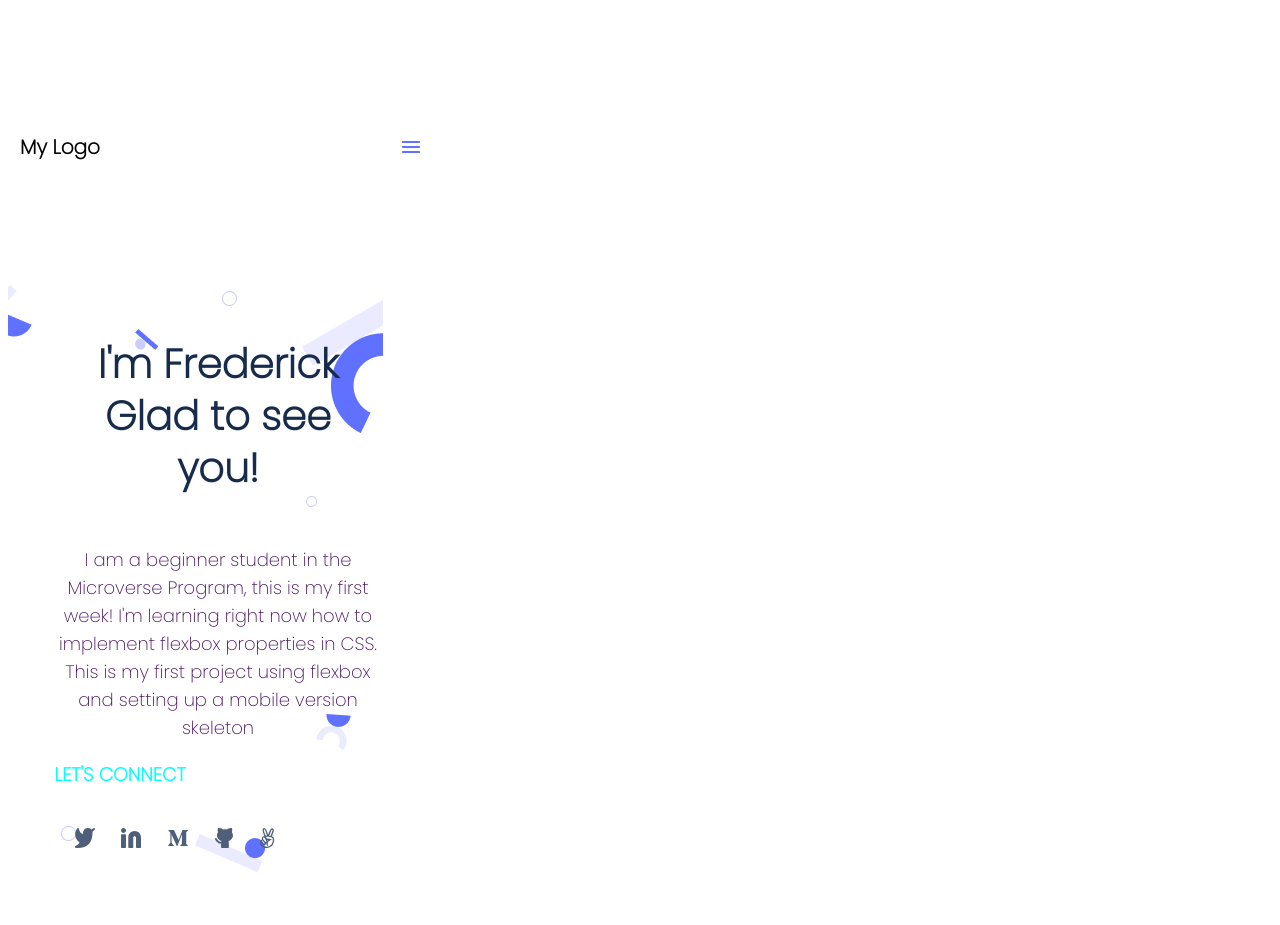
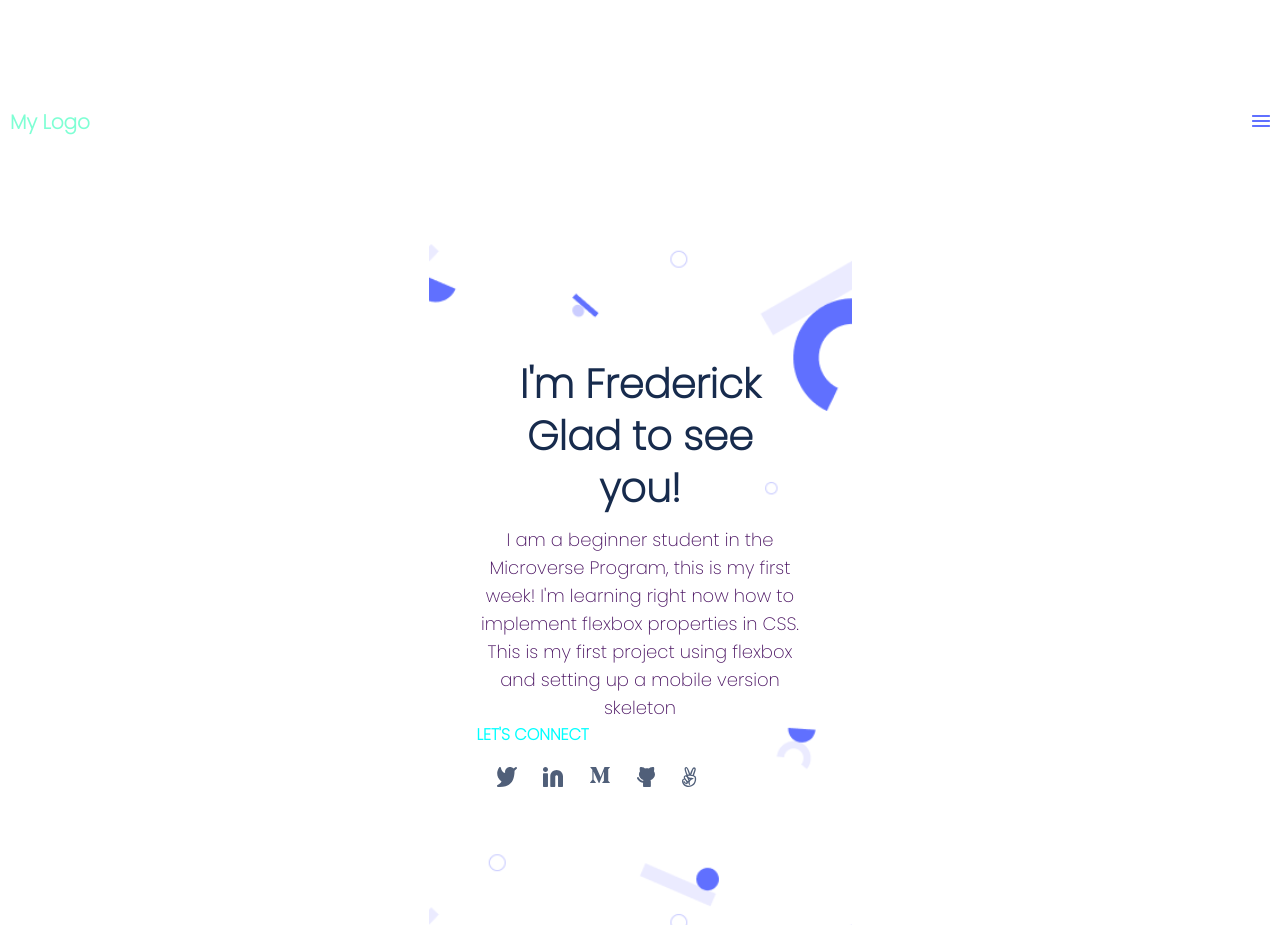
Before and after one commit to FredsephT32/Set-up-first-Portfolio, a website: page index.html in a window 1280 px wide. Before the commit the page ends 888 px from the top, so only its background shows below. Drawn offline with Linux system fonts and the light colour scheme.

Commit message:
Margin fix and add ul & li tags

```diff
--- a/index.html
+++ b/index.html
@@ -10,12 +10,17 @@
 
 </head>
 <body>
-       <nav class="nav-bar">
+       <header class="header-bar">
+
         <h1 class="Logo">My Logo</h1>
-        <img src="Images/Union.png" alt="Three-Lines">
-       </nav>
+        <a><img src="Images/Union.png" alt="Three-Lines"></a>
+
+       </header>
+
+       <div class="background">
 
        <section class="headline">
+
         <div class="Greetings-txt">
            <h2 class="cheers-txt">I'm Frederick Glad to see you!</h2>
         </div>
@@ -28,18 +33,26 @@
           </p>
 
           <div class="connect">
-               <h3 class="small-txt">LET'S CONNECT</h3>
+               <button class="small-txt">LET'S CONNECT</button>
           </div>
 
           <div class="media-Images">
-               <img src="Images/Twitter-icon.svg"   alt="Twitter Icon">
-               <img src="Images/Linkedin-icon.svg"   alt="Linkedin Icon">
-               <img src="Images/Elegant-M-Icon.svg"   alt="Micro Icon">
-               <img src="Images/GitHub-Desktop-icon.svg" alt="Github Icon">
-               <img src="Images/Peace-Emoji-Icon.svg"  alt="Peace Icon">
-          </div>
+
+             <ul>
+               <li><a> <img src="Images/Twitter-icon.svg"   alt="Twitter Icon"></a></li>
+               <li><a> <img src="Images/Linkedin-icon.svg"   alt="Linkedin Icon"></a></li>
+               <li><a> <img src="Images/Elegant-M-Icon.svg"   alt="Micro Icon"></a></li>
+               <li><a> <img src="Images/GitHub-Desktop-icon.svg" alt="Github Icon"></a></li>
+               <li><a> <img src="Images/Peace-Emoji-Icon.svg"  alt="Peace Icon"></a></li>
+             </ul>
+
+              </div>
 
         </div>
+
        </section>
+
+      </div>
+
 </body>
 </html>
--- a/styles.css
+++ b/styles.css
@@ -1,24 +1,38 @@
 @import url('https://fonts.googleapis.com/css2?family=Poppins:wght@200&display=swap');
+* {
+  margin: 0px;
+  border: 0px;
+  padding: 0px;
+}
 
-.nav-bar {
+.header-bar {
   background-color: white;
   display: flex;
   flex-direction: row;
   align-items: center;
-  max-width: 400px;
-  padding: 10px 12px;
+  padding: 10px 10px;
   justify-content: space-between;
+}
+
+.background {
+  display: flex;
+  flex-direction: row;
+  justify-content: center;
 }
 
 .headline {
   background-image: url("./Images/header-shapes\ mobile.png");
-  background-repeat: no-repeat;
+  background-size: 100%;
   display: flex;
+  align-items: flex-start;
+  justify-content: space-between;
   flex-direction: column;
   align-items: center;
-  padding: 20px 10px;
+  padding: 114px 24px;
   position: absolute;
-  width: 400px;
+  width: 375px;
+  gap: 12px;
+
 }
 
 .cheers-txt {
@@ -47,32 +61,38 @@
 
 .main-headline-txt p {
   font-family: 'Poppins', sans-serif;
-  font-weight: 400;
+  font-weight: 400px;
   font-size: 18px;
   line-height: 28px;
   text-align: center;
   color: #481060;
   width: 327px;
-  min-height: 164px;
 }
 
 .Logo {
   font-family: 'Poppins', sans-serif;
   font-style: normal;
-  font-weight: 900vw;
+  color: aquamarine;
+  font-weight: bolder;
   font-size: 20px;
   line-height: 28vh;
 }
 
-.connect {
+.connect .small-txt {
+  background:transparent;
   font-family: 'Poppins', sans-serif;
-  color: aqua;
+  font-weight: 900;
+  color:aqua;
   font-size: medium;
+  border: none;
 }
 
-.media-Images {
+.media-Images ul {
+  list-style: none;
+  flex-direction:row;
   display: flex;
   width: 200px;
   padding: 20px 20px;
   justify-content: space-between;
+  gap: 5px;
 }
```
Also changed, not shown: package.json (added, +20 -0 lines).
